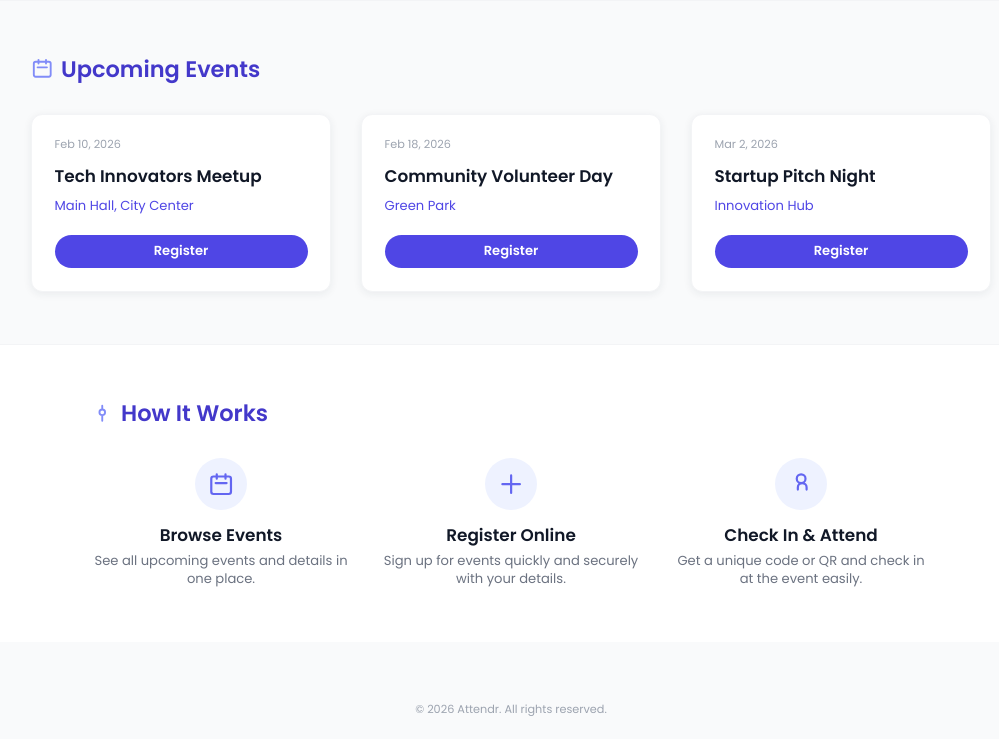
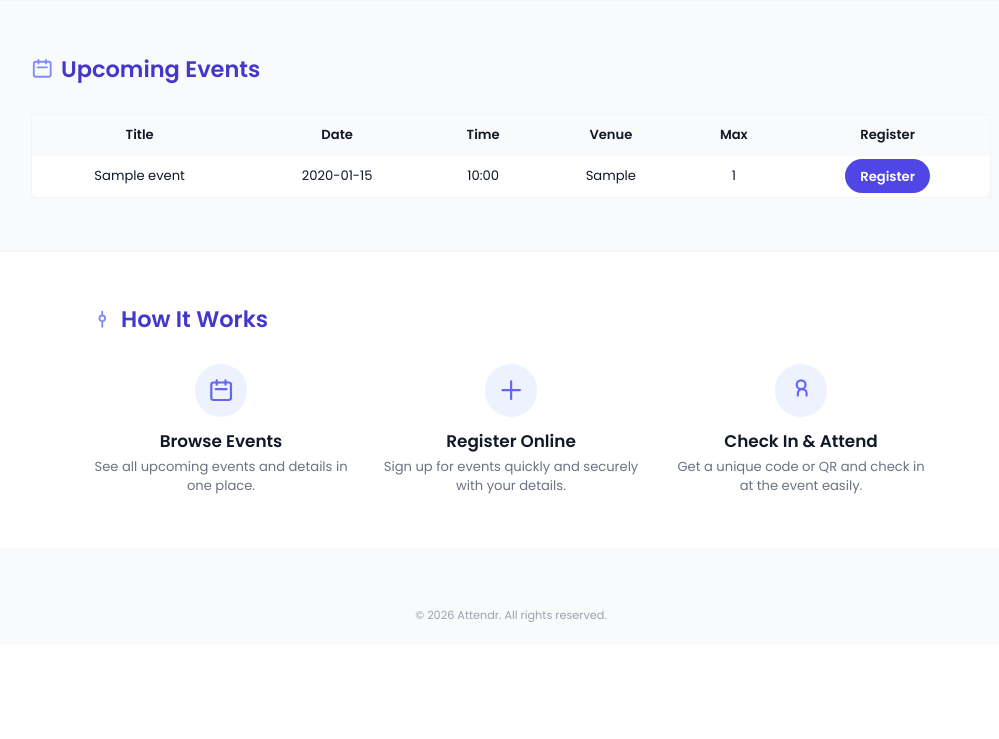
Before and after one commit to kingjrm/Attendr, a PHP site: page /index.php in a window 1280 px wide. Shown: the part 532-1271 px from the top of the page, without its empty margins (129-1128 px from the left). After the commit the page ends 1154 px from the top, so only its background shows below. Run offline with PHP 8.4, Linux system fonts and the light colour scheme; tables that the repository leaves empty hold one stand-in row (values such as "Sample post"); some libraries are stand-ins or nearby versions.

Commit message:
events fix

```diff
--- a/index.php
+++ b/index.php
@@ -31,29 +31,47 @@
     </div>
 </section>
 
-<!-- UPCOMING EVENTS (Sample Static) -->
+<?php
+require_once 'config/db.php';
+$events = $pdo->query('SELECT * FROM events ORDER BY event_date DESC, event_time DESC')->fetchAll();
+?>
+<!-- UPCOMING EVENTS (Dynamic) -->
 <section class="w-full bg-gray-50 py-14 px-4 border-b border-gray-100">
     <div class="max-w-5xl mx-auto">
-        <h2 class="text-2xl font-bold mb-8 text-indigo-700 flex items-center gap-2"><svg class="w-6 h-6 text-indigo-400" fill="none" stroke="currentColor" stroke-width="2" viewBox="0 0 24 24"><path stroke-linecap="round" stroke-linejoin="round" d="M8 7V3m8 4V3m-9 8h10M5 21h14a2 2 0 002-2V7a2 2 0 00-2-2H5a2 2 0 00-2 2v12a2 2 0 002 2z"/></svg> Upcoming Events</h2>
-        <div class="grid grid-cols-1 md:grid-cols-3 gap-8">
-            <div class="bg-white rounded-xl shadow-soft p-6 flex flex-col gap-2 border border-gray-100">
-                <span class="text-xs text-gray-400 mb-1">Feb 10, 2026</span>
-                <h3 class="text-lg font-bold text-gray-900">Tech Innovators Meetup</h3>
-                <span class="text-sm text-indigo-600">Main Hall, City Center</span>
-                <a href="/Attendr/participant/register.php?event=1" class="mt-3 py-2 px-4 bg-indigo-600 text-white rounded-full text-sm font-semibold text-center hover:bg-indigo-700 transition">Register</a>
-            </div>
-            <div class="bg-white rounded-xl shadow-soft p-6 flex flex-col gap-2 border border-gray-100">
-                <span class="text-xs text-gray-400 mb-1">Feb 18, 2026</span>
-                <h3 class="text-lg font-bold text-gray-900">Community Volunteer Day</h3>
-                <span class="text-sm text-indigo-600">Green Park</span>
-                <a href="/Attendr/participant/register.php?event=2" class="mt-3 py-2 px-4 bg-indigo-600 text-white rounded-full text-sm font-semibold text-center hover:bg-indigo-700 transition">Register</a>
-            </div>
-            <div class="bg-white rounded-xl shadow-soft p-6 flex flex-col gap-2 border border-gray-100">
-                <span class="text-xs text-gray-400 mb-1">Mar 2, 2026</span>
-                <h3 class="text-lg font-bold text-gray-900">Startup Pitch Night</h3>
-                <span class="text-sm text-indigo-600">Innovation Hub</span>
-                <a href="/Attendr/participant/register.php?event=3" class="mt-3 py-2 px-4 bg-indigo-600 text-white rounded-full text-sm font-semibold text-center hover:bg-indigo-700 transition">Register</a>
-            </div>
+        <h2 class="text-2xl font-bold mb-8 text-indigo-700 flex items-center gap-2">
+            <svg class="w-6 h-6 text-indigo-400" fill="none" stroke="currentColor" stroke-width="2" viewBox="0 0 24 24"><path stroke-linecap="round" stroke-linejoin="round" d="M8 7V3m8 4V3m-9 8h10M5 21h14a2 2 0 002-2V7a2 2 0 00-2-2H5a2 2 0 00-2 2v12a2 2 0 002 2z"/></svg> Upcoming Events
+        </h2>
+        <div class="overflow-x-auto">
+            <table class="w-full text-sm whitespace-nowrap bg-white border border-gray-100 rounded-xl">
+                <thead class="bg-gray-50">
+                    <tr>
+                        <th class="py-3 px-4 font-semibold text-center">Title</th>
+                        <th class="py-3 px-4 font-semibold text-center">Date</th>
+                        <th class="py-3 px-4 font-semibold text-center">Time</th>
+                        <th class="py-3 px-4 font-semibold text-center">Venue</th>
+                        <th class="py-3 px-4 font-semibold text-center">Max</th>
+                        <th class="py-3 px-4 font-semibold text-center">Register</th>
+                    </tr>
+                </thead>
+                <tbody>
+                    <?php if (empty($events)): ?>
+                        <tr><td colspan="6" class="text-gray-400 text-center py-8">No events available at the moment.</td></tr>
+                    <?php else: ?>
+                        <?php foreach ($events as $event): ?>
+                        <tr class="border-b last:border-0 hover:bg-yellow-50 transition">
+                            <td class="py-3 px-4 text-center"><?php echo htmlspecialchars($event['title']); ?></td>
+                            <td class="py-3 px-4 text-center"><?php echo htmlspecialchars($event['event_date']); ?></td>
+                            <td class="py-3 px-4 text-center"><?php echo htmlspecialchars(substr($event['event_time'],0,5)); ?></td>
+                            <td class="py-3 px-4 text-center"><?php echo htmlspecialchars($event['venue']); ?></td>
+                            <td class="py-3 px-4 text-center"><?php echo (int)$event['max_participants']; ?></td>
+                            <td class="py-3 px-4 text-center">
+                                <a href="/Attendr/participant/register.php?event=<?php echo (int)$event['id']; ?>" class="py-2 px-4 bg-indigo-600 text-white rounded-full text-sm font-semibold text-center hover:bg-indigo-700 transition">Register</a>
+                            </td>
+                        </tr>
+                        <?php endforeach; ?>
+                    <?php endif; ?>
+                </tbody>
+            </table>
         </div>
     </div>
 </section>
```
Also changed, not shown: participant/events.php (+14 -8 lines).
